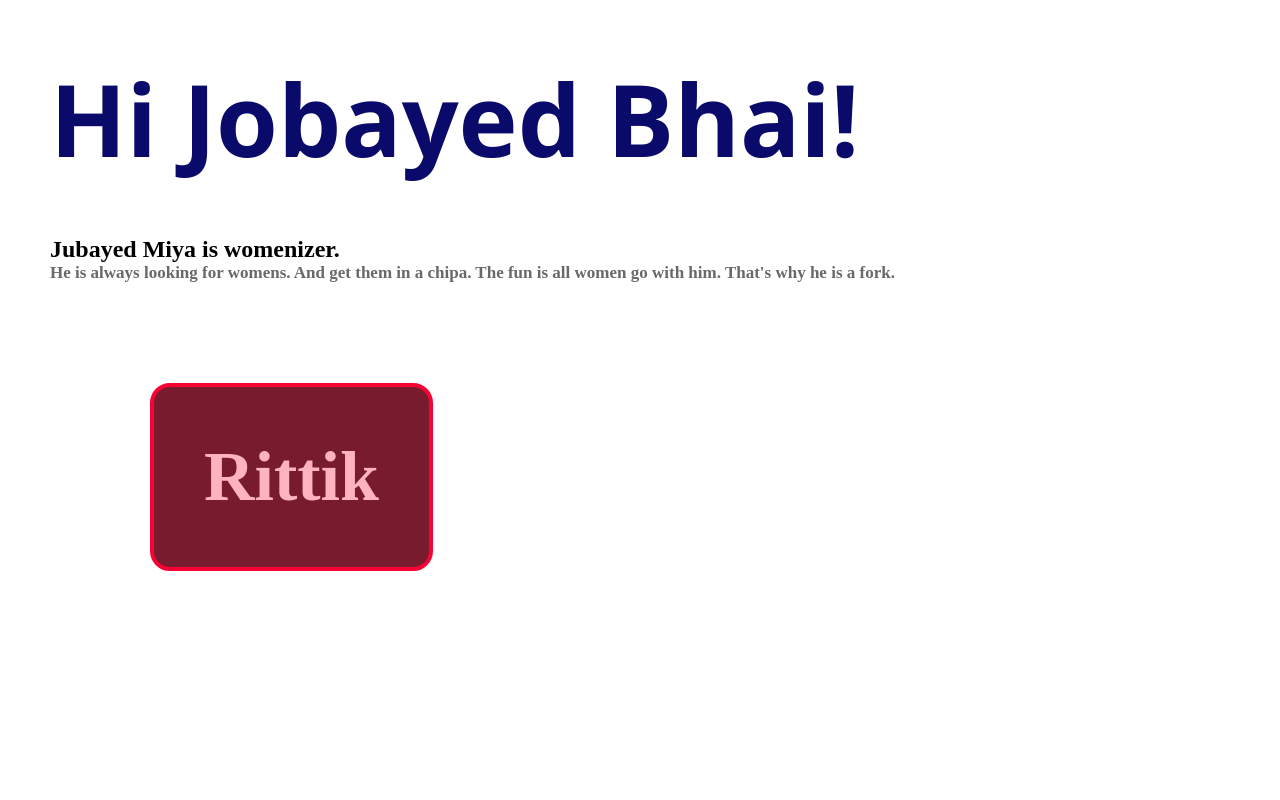
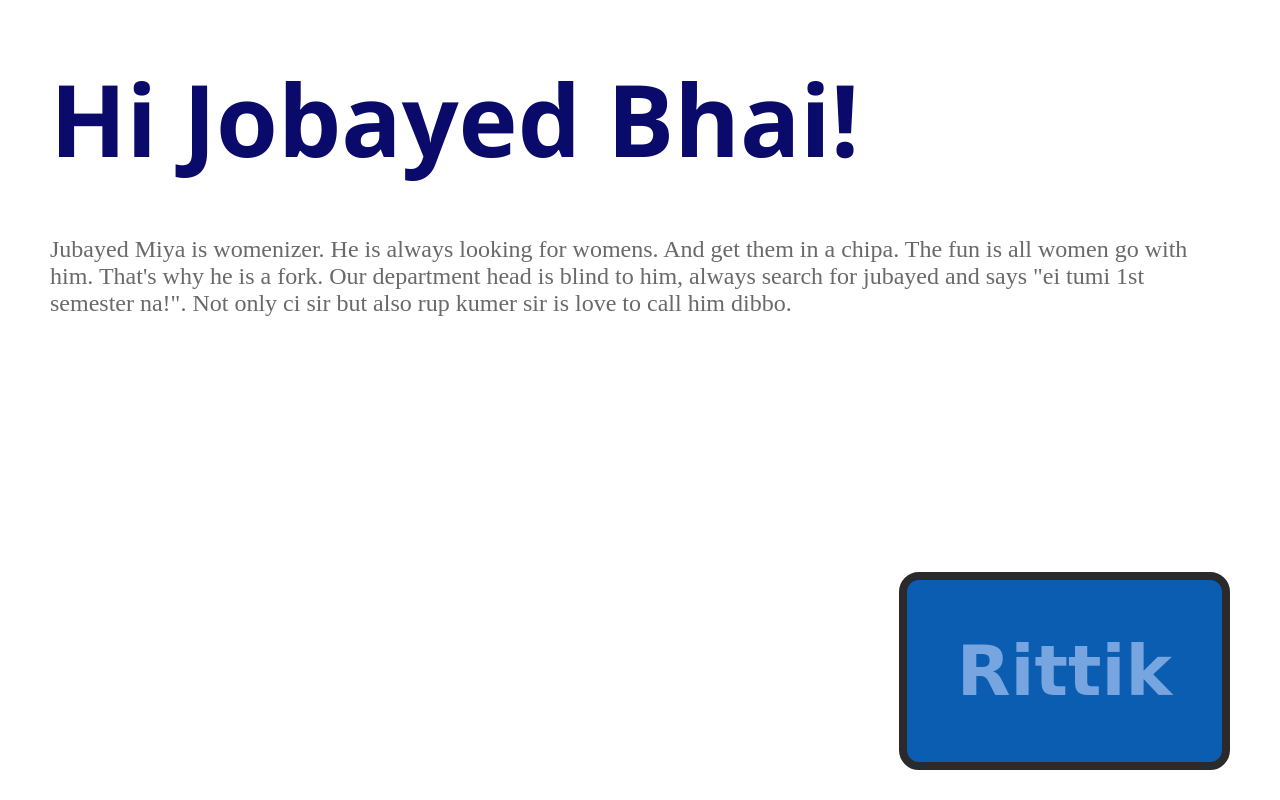
Before and after one commit to Rittik-007/test, a plain HTML site: page index.html in a window 1280 px wide. Drawn offline with Linux system fonts and the light colour scheme.

Commit message:
modification to landing page

```diff
--- a/index.html
+++ b/index.html
@@ -9,8 +9,7 @@
 </head>
 <body>
     <h1>Hi Jobayed Bhai!</h1>
-    <h2>Jubayed Miya is womenizer.</h2>
-    <p>He is always looking for womens. And get them in a chipa. The fun is all women go with him. That's why he is a fork.</p>
+    <p>Jubayed Miya is womenizer. He is always looking for womens. And get them in a chipa. The fun is all women go with him. That's why he is a fork. Our department head is blind to him, always search for jubayed and says "ei tumi 1st semester na!". Not only ci sir but also rup kumer sir is love to call him dibbo.</p>
 
     <div class="new">
         <h4>Rittik</h4>
--- a/style.css
+++ b/style.css
@@ -17,22 +17,26 @@ h1{
 
 p{
     font-family: 'Times New Roman', Times, serif;
-    font-size: 17px;
-    font-weight: 700;
+    font-size: 24px;
+    font-weight: 500;
     color: dimgray;
 }
 
 .new{
-    display: inline-block;
-    background-color: rgb(121, 27, 46);
-    margin: 100px;
+    position: fixed;
+    bottom: 30px;
+    right: 50px;
+    background-color: rgb(10, 93, 177);
     padding: 50px;
-    border: 4px solid rgb(248, 2, 51);
+    border: 8px solid rgb(43, 41, 41);
     border-radius: 20px;
-
+    transition: 0.5s ease-in-out;
+}
+.new:hover{
+    transform: scale(1.05);
 }
 .new h4{
-    font-family: 'Times New Roman', Times, serif;
+    font-family: cursive;
     font-size: 70px;
-    color: rgb(255, 178, 193);
+    color: rgb(119, 165, 224);
 }
```
